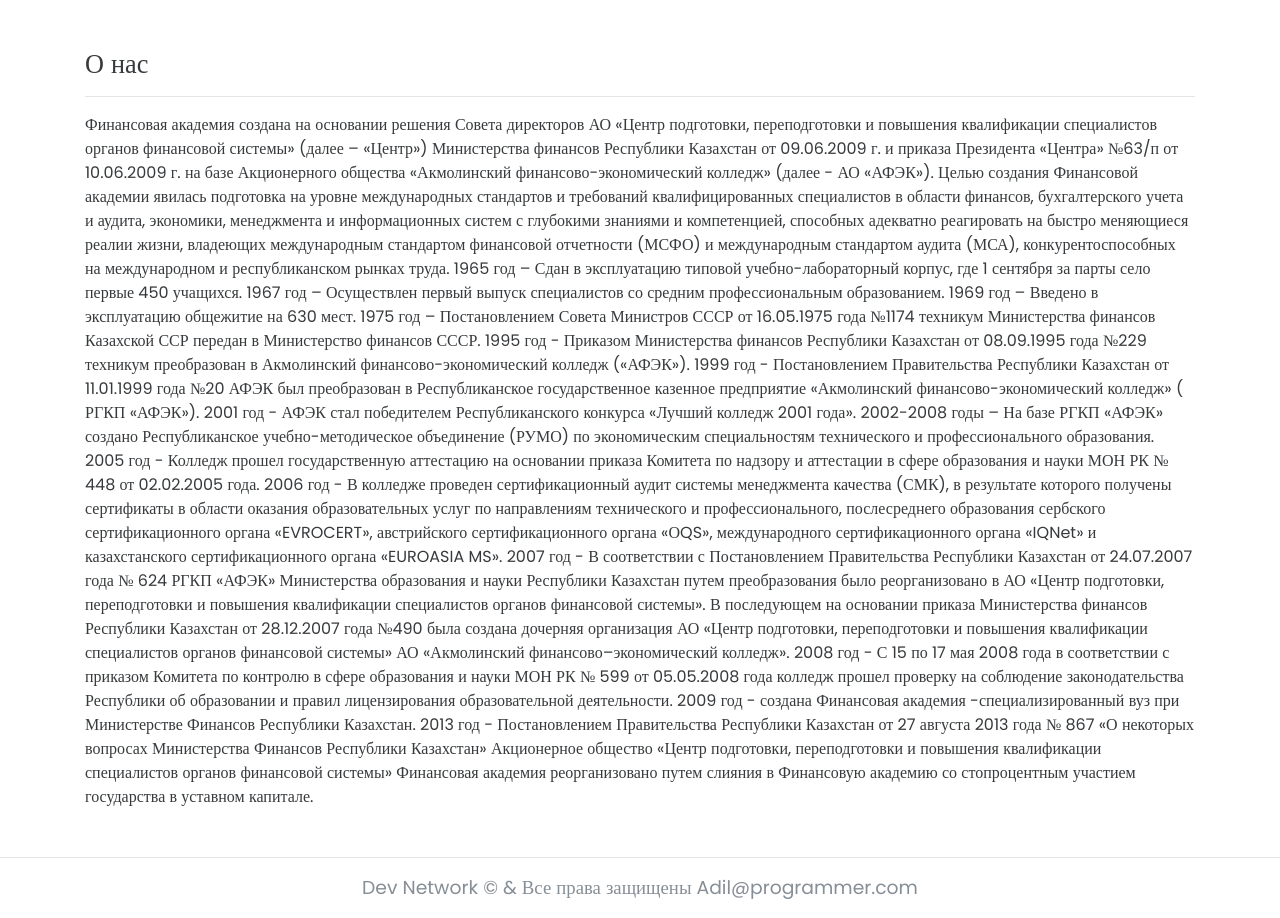
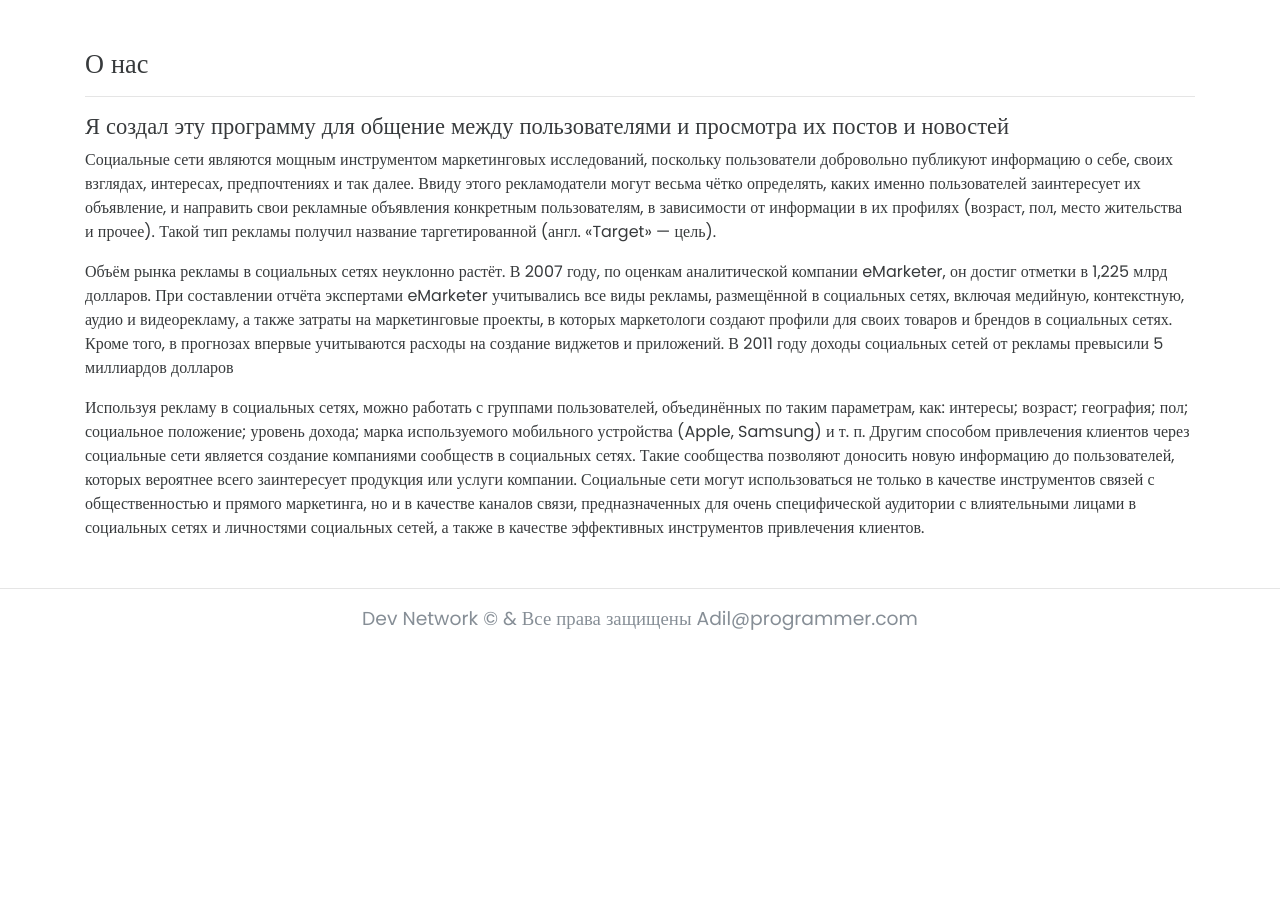
Before and after one commit to AdilkhanTazhibaev/Dev-Net, a Django app: page /about/ in a window 1280 px wide. Shown: the part 56-974 px from the top of the page. After the commit the page ends 686 px from the top, so only its background shows below. Run offline with Django 3.2, Linux system fonts and the light colour scheme; some libraries are stand-ins or nearby versions.

Commit message:
Update about.html

```diff
--- a/pages/templates/pages/about.html
+++ b/pages/templates/pages/about.html
@@ -4,35 +4,26 @@
 <div class="post-list">
   <h3 class="page-heading">О нас</h3>
   <hr>
-  <p>Финансовая академия создана на основании решения Совета директоров АО «Центр подготовки, переподготовки и повышения квалификации специалистов органов финансовой системы» (далее – «Центр») Министерства финансов Республики Казахстан от 09.06.2009 г. и приказа Президента «Центра» №63/п от 10.06.2009 г. на базе Акционерного общества «Акмолинский финансово-экономический колледж» (далее - АО «АФЭК»).
+  <h4 class="page-heading"> Я создал эту программу для общение между пользователями и просмотра их постов и новостей </h4>
+  <p>Социальные сети являются мощным инструментом маркетинговых исследований, поскольку пользователи добровольно публикуют информацию о себе, своих взглядах, интересах, предпочтениях и так далее. Ввиду этого рекламодатели могут весьма чётко определять, каких именно пользователей заинтересует их объявление, и направить свои рекламные объявления конкретным пользователям, в зависимости от информации в их профилях (возраст, пол, место жительства и прочее). Такой тип рекламы получил название таргетированной (англ. «Target» — цель).
 
-Целью создания Финансовой академии явилась подготовка на уровне международных стандартов и требований квалифицированных специалистов в области финансов, бухгалтерского учета и аудита, экономики, менеджмента и информационных систем с глубокими знаниями и компетенцией, способных адекватно реагировать на быстро меняющиеся реалии жизни, владеющих международным стандартом финансовой отчетности (МСФО) и международным стандартом аудита (МСА), конкурентоспособных на международном и республиканском рынках труда.
+   <p>Объём рынка рекламы в социальных сетях неуклонно растёт.
+     В 2007 году, по оценкам аналитической компании eMarketer, он достиг отметки в 1,225 млрд долларов.
+     При составлении отчёта экспертами eMarketer учитывались все виды рекламы, размещённой в социальных сетях, включая медийную, контекстную, аудио и видеорекламу, а также затраты на маркетинговые проекты, в которых маркетологи создают профили для своих товаров и брендов в социальных сетях. Кроме того, в прогнозах впервые учитываются расходы на создание виджетов и приложений.
+     В 2011 году доходы социальных сетей от рекламы превысили 5 миллиардов долларов</p>
 
-1965 год – Сдан в эксплуатацию типовой учебно-лабораторный корпус, где 1 сентября за парты село первые 450 учащихся.
+    Используя рекламу в социальных сетях, можно работать с группами пользователей, объединённых по таким параметрам, как:
 
-1967 год – Осуществлен первый выпуск специалистов со средним  профессиональным образованием.
+    интересы;
+    возраст;
+    география;
+    пол;
+    социальное положение;
+    уровень дохода;
+    марка используемого мобильного устройства (Apple, Samsung)
+    и т. п.
+    Другим способом привлечения клиентов через социальные сети является создание компаниями сообществ в социальных сетях. Такие сообщества позволяют доносить новую информацию до пользователей, которых вероятнее всего заинтересует продукция или услуги компании.
 
-1969 год – Введено в эксплуатацию общежитие на 630 мест.
-
-1975 год – Постановлением Совета Министров СССР от 16.05.1975 года №1174 техникум Министерства финансов Казахской ССР передан в Министерство финансов СССР.
-
-1995 год - Приказом Министерства финансов Республики Казахстан от 08.09.1995 года №229 техникум преобразован в Акмолинский финансово-экономический колледж («АФЭК»).
-
-1999 год - Постановлением Правительства Республики Казахстан от 11.01.1999 года №20 АФЭК был преобразован в Республиканское государственное казенное предприятие «Акмолинский финансово-экономический колледж» ( РГКП «АФЭК»).
-
-2001 год - АФЭК стал победителем Республиканского конкурса «Лучший колледж 2001 года».
-2002-2008 годы – На базе РГКП «АФЭК» создано Республиканское учебно-методическое объединение (РУМО) по экономическим специальностям технического и профессионального образования.
-
-2005 год - Колледж прошел государственную аттестацию на основании приказа Комитета по надзору и аттестации в сфере образования и науки МОН РК № 448 от 02.02.2005 года.
-
-2006 год - В колледже проведен сертификационный аудит системы менеджмента качества (СМК), в результате которого получены сертификаты в области оказания образовательных услуг по направлениям технического и профессионального, послесреднего образования сербского сертификационного органа «EVROCERT», австрийского сертификационного органа «ОQS», международного сертификационного органа «IQNet» и казахстанского сертификационного органа «EUROASIA MS».
-
-2007 год - В соответствии с Постановлением Правительства Республики Казахстан от 24.07.2007 года № 624 РГКП «АФЭК» Министерства образования и науки Республики Казахстан путем преобразования было реорганизовано в АО «Центр подготовки, переподготовки и повышения квалификации специалистов органов финансовой системы». В последующем на основании приказа Министерства финансов Республики Казахстан от 28.12.2007 года №490  была создана дочерняя организация АО «Центр подготовки, переподготовки и повышения квалификации специалистов органов финансовой системы» АО «Акмолинский финансово–экономический колледж».
-
-2008 год - С 15 по 17 мая 2008 года в соответствии с приказом Комитета по контролю в сфере образования и науки МОН РК № 599 от 05.05.2008 года колледж прошел проверку на соблюдение законодательства Республики об образовании и правил лицензирования образовательной деятельности.
-
-2009 год - создана Финансовая академия -специализированный вуз при Министерстве Финансов Республики Казахстан.
-
-2013 год - Постановлением Правительства Республики Казахстан от 27 августа 2013 года № 867 «О некоторых вопросах Министерства Финансов Республики Казахстан» Акционерное общество «Центр подготовки, переподготовки и повышения квалификации специалистов органов финансовой системы» Финансовая академия реорганизовано путем слияния в  Финансовую академию со стопроцентным участием государства в уставном капитале.</p>
+    Социальные сети могут использоваться не только в качестве инструментов связей с общественностью и прямого маркетинга, но и в качестве каналов связи, предназначенных для очень специфической аудитории с влиятельными лицами в социальных сетях и личностями социальных сетей, а также в качестве эффективных инструментов привлечения клиентов.</p>
 </div>
 {% endblock content %}
```
